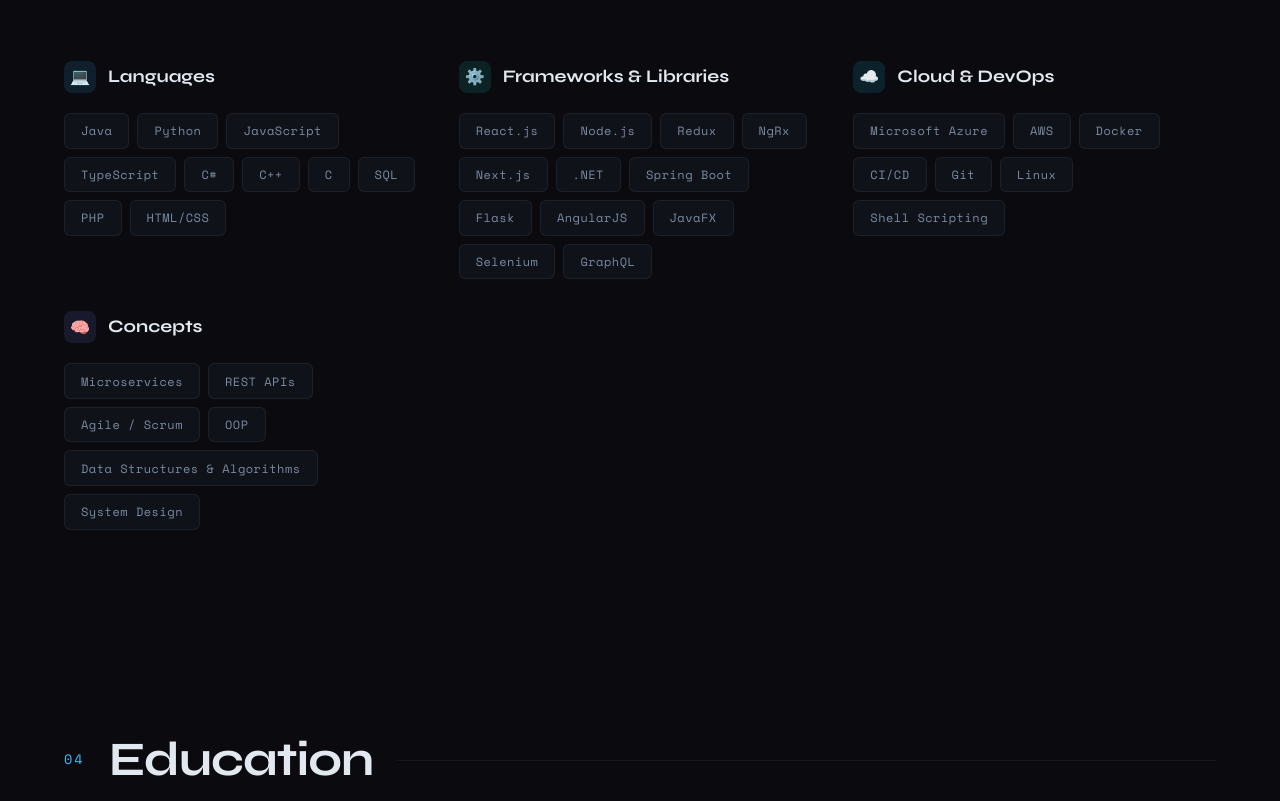
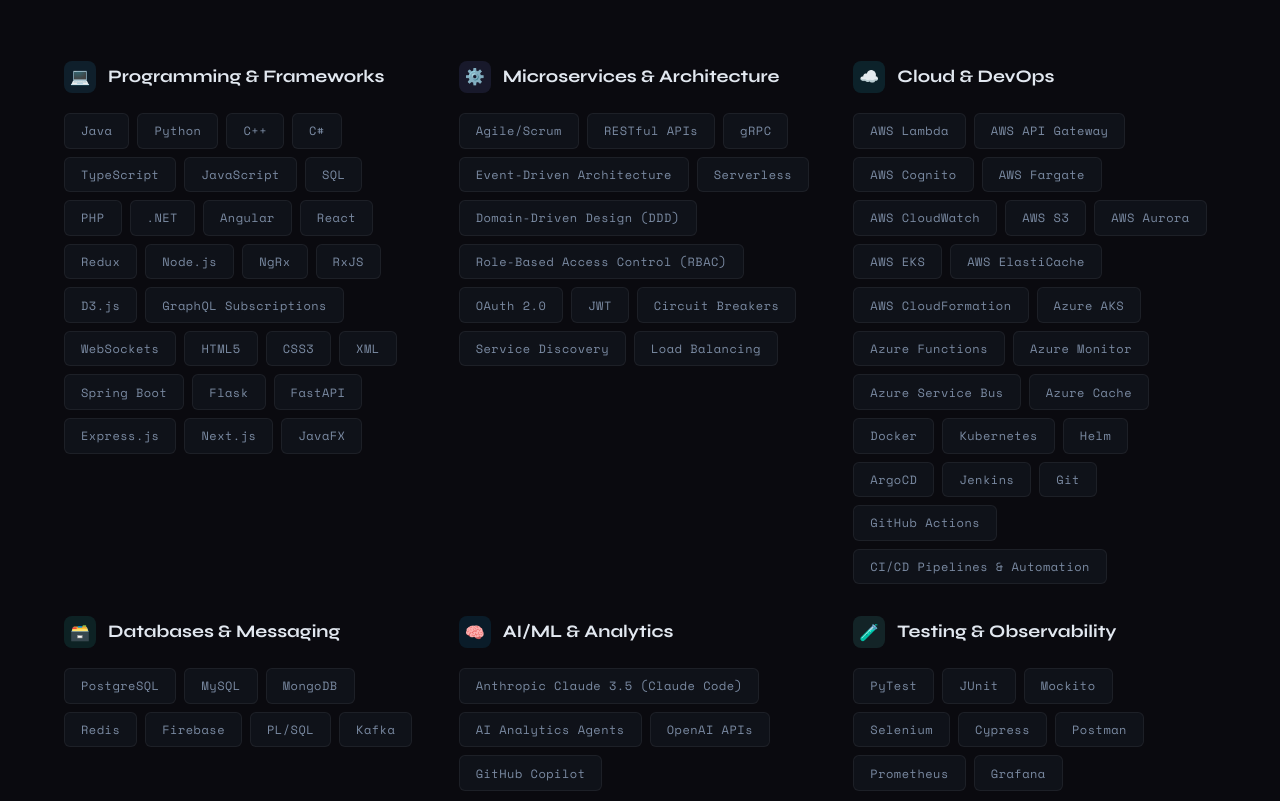
Before and after one commit to alokpurohit18/portfolio, a plain HTML site: page index.html in a window 1280 px wide. Shown: the part 3850-4651 px from the top of the page. Drawn offline with nearby package versions, Linux system fonts and the light colour scheme.

Commit message:
edited skills sub-sections

```diff
--- a/index.html
+++ b/index.html
@@ -498,14 +498,20 @@
       .cat-lang .cat-icon {
         background: rgba(56, 189, 248, 0.12);
       }
-      .cat-frame .cat-icon {
-        background: rgba(45, 212, 191, 0.12);
+      .cat-arch .cat-icon {
+        background: rgba(129, 140, 248, 0.12);
       }
       .cat-cloud .cat-icon {
         background: rgba(34, 211, 238, 0.12);
       }
-      .cat-concept .cat-icon {
-        background: rgba(129, 140, 248, 0.12);
+      .cat-db .cat-icon {
+        background: rgba(45, 212, 191, 0.12);
+      }
+      .cat-ai .cat-icon {
+        background: rgba(14, 165, 233, 0.12);
+      }
+      .cat-test .cat-icon {
+        background: rgba(94, 234, 212, 0.12);
       }
 
       .skills-list {
@@ -1129,63 +1135,121 @@
       </div>
       <div class="skills-container">
         <div class="skill-category cat-lang reveal">
-          <h3><span class="cat-icon">&#128187;</span> Languages</h3>
+          <h3><span class="cat-icon">&#128187;</span> Programming & Frameworks</h3>
           <div class="skills-list">
             <span class="skill-tag">Java</span>
             <span class="skill-tag">Python</span>
+            <span class="skill-tag">C++</span>
+            <span class="skill-tag">C#</span>
+            <span class="skill-tag">TypeScript</span>
             <span class="skill-tag">JavaScript</span>
-            <span class="skill-tag">TypeScript</span>
-            <span class="skill-tag">C#</span>
-            <span class="skill-tag">C++</span>
-            <span class="skill-tag">C</span>
             <span class="skill-tag">SQL</span>
             <span class="skill-tag">PHP</span>
-            <span class="skill-tag">HTML/CSS</span>
+            <span class="skill-tag">.NET</span>
+            <span class="skill-tag">Angular</span>
+            <span class="skill-tag">React</span>
+            <span class="skill-tag">Redux</span>
+            <span class="skill-tag">Node.js</span>
+            <span class="skill-tag">NgRx</span>
+            <span class="skill-tag">RxJS</span>
+            <span class="skill-tag">D3.js</span>
+            <span class="skill-tag">GraphQL Subscriptions</span>
+            <span class="skill-tag">WebSockets</span>
+            <span class="skill-tag">HTML5</span>
+            <span class="skill-tag">CSS3</span>
+            <span class="skill-tag">XML</span>
+            <span class="skill-tag">Spring Boot</span>
+            <span class="skill-tag">Flask</span>
+            <span class="skill-tag">FastAPI</span>
+            <span class="skill-tag">Express.js</span>
+            <span class="skill-tag">Next.js</span>
+            <span class="skill-tag">JavaFX</span>
           </div>
         </div>
 
-        <div class="skill-category cat-frame reveal">
+        <div class="skill-category cat-arch reveal">
           <h3>
-            <span class="cat-icon">&#9881;&#65039;</span> Frameworks & Libraries
+            <span class="cat-icon">&#9881;&#65039;</span> Microservices & Architecture
           </h3>
           <div class="skills-list">
-            <span class="skill-tag">React.js</span>
-            <span class="skill-tag">Node.js</span>
-            <span class="skill-tag">Redux</span>
-            <span class="skill-tag">NgRx</span>
-            <span class="skill-tag">Next.js</span>
-            <span class="skill-tag">.NET</span>
-            <span class="skill-tag">Spring Boot</span>
-            <span class="skill-tag">Flask</span>
-            <span class="skill-tag">AngularJS</span>
-            <span class="skill-tag">JavaFX</span>
-            <span class="skill-tag">Selenium</span>
-            <span class="skill-tag">GraphQL</span>
+            <span class="skill-tag">Agile/Scrum</span>
+            <span class="skill-tag">RESTful APIs</span>
+            <span class="skill-tag">gRPC</span>
+            <span class="skill-tag">Event-Driven Architecture</span>
+            <span class="skill-tag">Serverless</span>
+            <span class="skill-tag">Domain-Driven Design (DDD)</span>
+            <span class="skill-tag">Role-Based Access Control (RBAC)</span>
+            <span class="skill-tag">OAuth 2.0</span>
+            <span class="skill-tag">JWT</span>
+            <span class="skill-tag">Circuit Breakers</span>
+            <span class="skill-tag">Service Discovery</span>
+            <span class="skill-tag">Load Balancing</span>
           </div>
         </div>
 
         <div class="skill-category cat-cloud reveal">
           <h3><span class="cat-icon">&#9729;&#65039;</span> Cloud & DevOps</h3>
           <div class="skills-list">
-            <span class="skill-tag">Microsoft Azure</span>
-            <span class="skill-tag">AWS</span>
+            <span class="skill-tag">AWS Lambda</span>
+            <span class="skill-tag">AWS API Gateway</span>
+            <span class="skill-tag">AWS Cognito</span>
+            <span class="skill-tag">AWS Fargate</span>
+            <span class="skill-tag">AWS CloudWatch</span>
+            <span class="skill-tag">AWS S3</span>
+            <span class="skill-tag">AWS Aurora</span>
+            <span class="skill-tag">AWS EKS</span>
+            <span class="skill-tag">AWS ElastiCache</span>
+            <span class="skill-tag">AWS CloudFormation</span>
+            <span class="skill-tag">Azure AKS</span>
+            <span class="skill-tag">Azure Functions</span>
+            <span class="skill-tag">Azure Monitor</span>
+            <span class="skill-tag">Azure Service Bus</span>
+            <span class="skill-tag">Azure Cache</span>
             <span class="skill-tag">Docker</span>
-            <span class="skill-tag">CI/CD</span>
+            <span class="skill-tag">Kubernetes</span>
+            <span class="skill-tag">Helm</span>
+            <span class="skill-tag">ArgoCD</span>
+            <span class="skill-tag">Jenkins</span>
             <span class="skill-tag">Git</span>
-            <span class="skill-tag">Linux</span>
-            <span class="skill-tag">Shell Scripting</span>
+            <span class="skill-tag">GitHub Actions</span>
+            <span class="skill-tag">CI/CD Pipelines & Automation</span>
           </div>
         </div>
 
-        <div class="skill-category cat-concept reveal">
-          <h3><span class="cat-icon">&#129504;</span> Concepts</h3>
+        <div class="skill-category cat-db reveal">
+          <h3><span class="cat-icon">&#128451;&#65039;</span> Databases & Messaging</h3>
           <div class="skills-list">
-            <span class="skill-tag">Microservices</span>
-            <span class="skill-tag">REST APIs</span>
-            <span class="skill-tag">Agile / Scrum</span>
-            <span class="skill-tag">OOP</span>
-            <span class="skill-tag">Data Structures & Algorithms</span>
-            <span class="skill-tag">System Design</span>
+            <span class="skill-tag">PostgreSQL</span>
+            <span class="skill-tag">MySQL</span>
+            <span class="skill-tag">MongoDB</span>
+            <span class="skill-tag">Redis</span>
+            <span class="skill-tag">Firebase</span>
+            <span class="skill-tag">PL/SQL</span>
+            <span class="skill-tag">Kafka</span>
+          </div>
+        </div>
+
+        <div class="skill-category cat-ai reveal">
+          <h3><span class="cat-icon">&#129504;</span> AI/ML & Analytics</h3>
+          <div class="skills-list">
+            <span class="skill-tag">Anthropic Claude 3.5 (Claude Code)</span>
+            <span class="skill-tag">AI Analytics Agents</span>
+            <span class="skill-tag">OpenAI APIs</span>
+            <span class="skill-tag">GitHub Copilot</span>
+          </div>
+        </div>
+
+        <div class="skill-category cat-test reveal">
+          <h3><span class="cat-icon">&#129514;</span> Testing & Observability</h3>
+          <div class="skills-list">
+            <span class="skill-tag">PyTest</span>
+            <span class="skill-tag">JUnit</span>
+            <span class="skill-tag">Mockito</span>
+            <span class="skill-tag">Selenium</span>
+            <span class="skill-tag">Cypress</span>
+            <span class="skill-tag">Postman</span>
+            <span class="skill-tag">Prometheus</span>
+            <span class="skill-tag">Grafana</span>
           </div>
         </div>
       </div>
```
